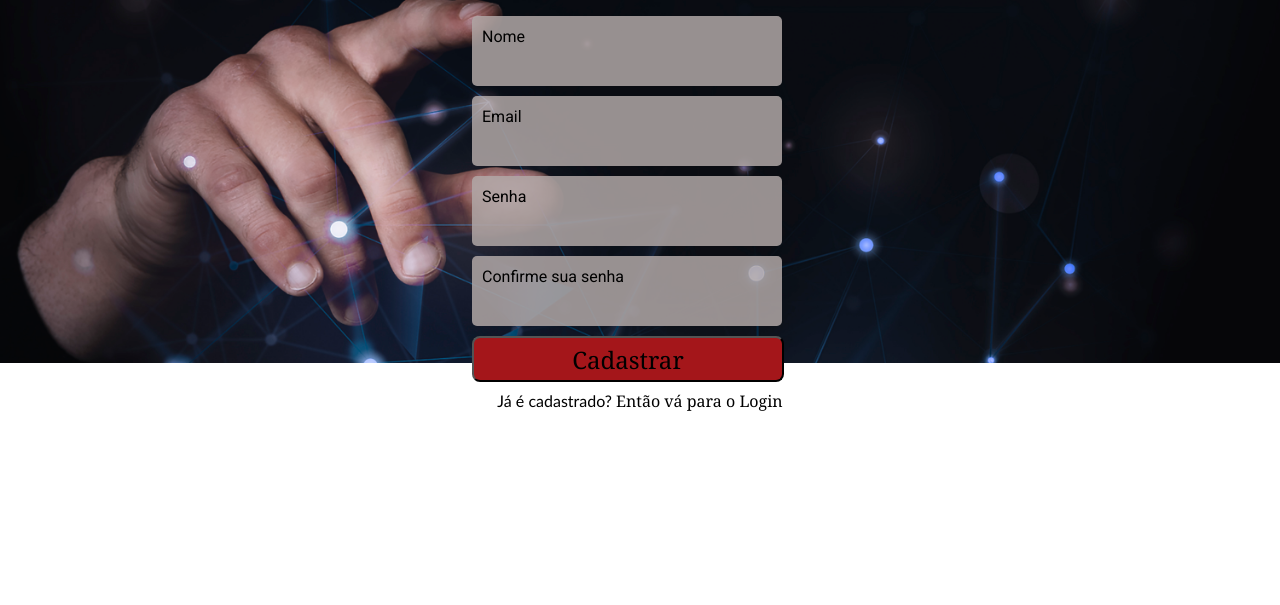
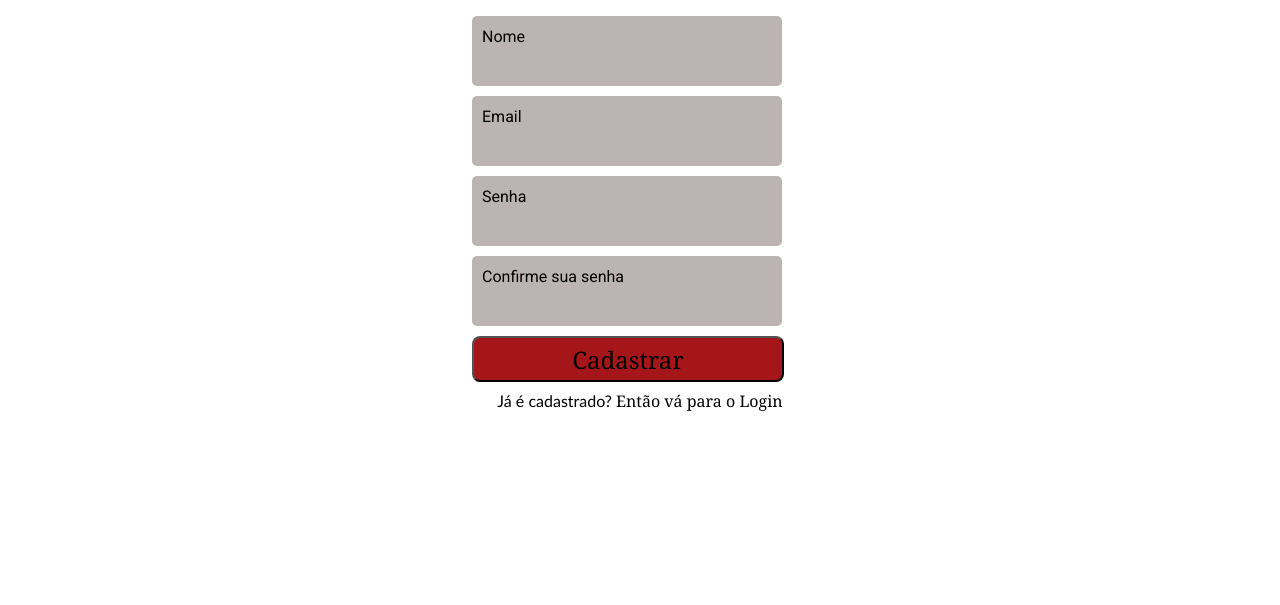
Before and after one commit to gcomartins/ProjetoGrupo4, a website: page Site/api-site/public/cadastro.html in a window 1280 px wide. Shown: the part 195-800 px from the top of the page. Drawn offline with Linux system fonts and the light colour scheme.

Commit message:
erro cadastro

```diff
--- a/Site/api-site/public/css/cadastro.css
+++ b/Site/api-site/public/css/cadastro.css
@@ -8,7 +8,6 @@ main {
     display: flex;
     justify-content: center;
     align-items: center;
-    background-image: url("/Site/api-site/public/assets/Imgs/bgLogin.jpg");
     background-size: 100%;
 }
 
```
